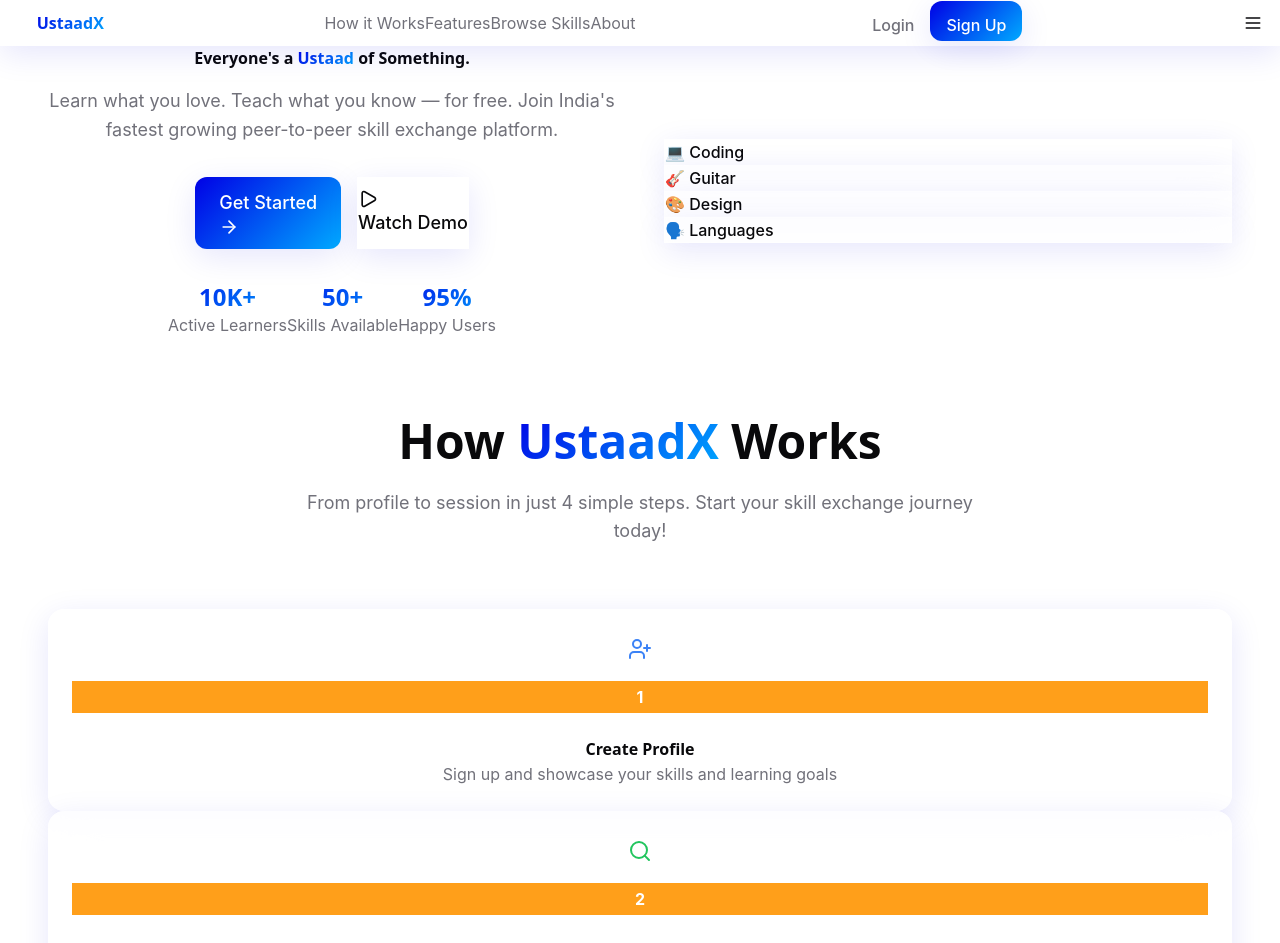
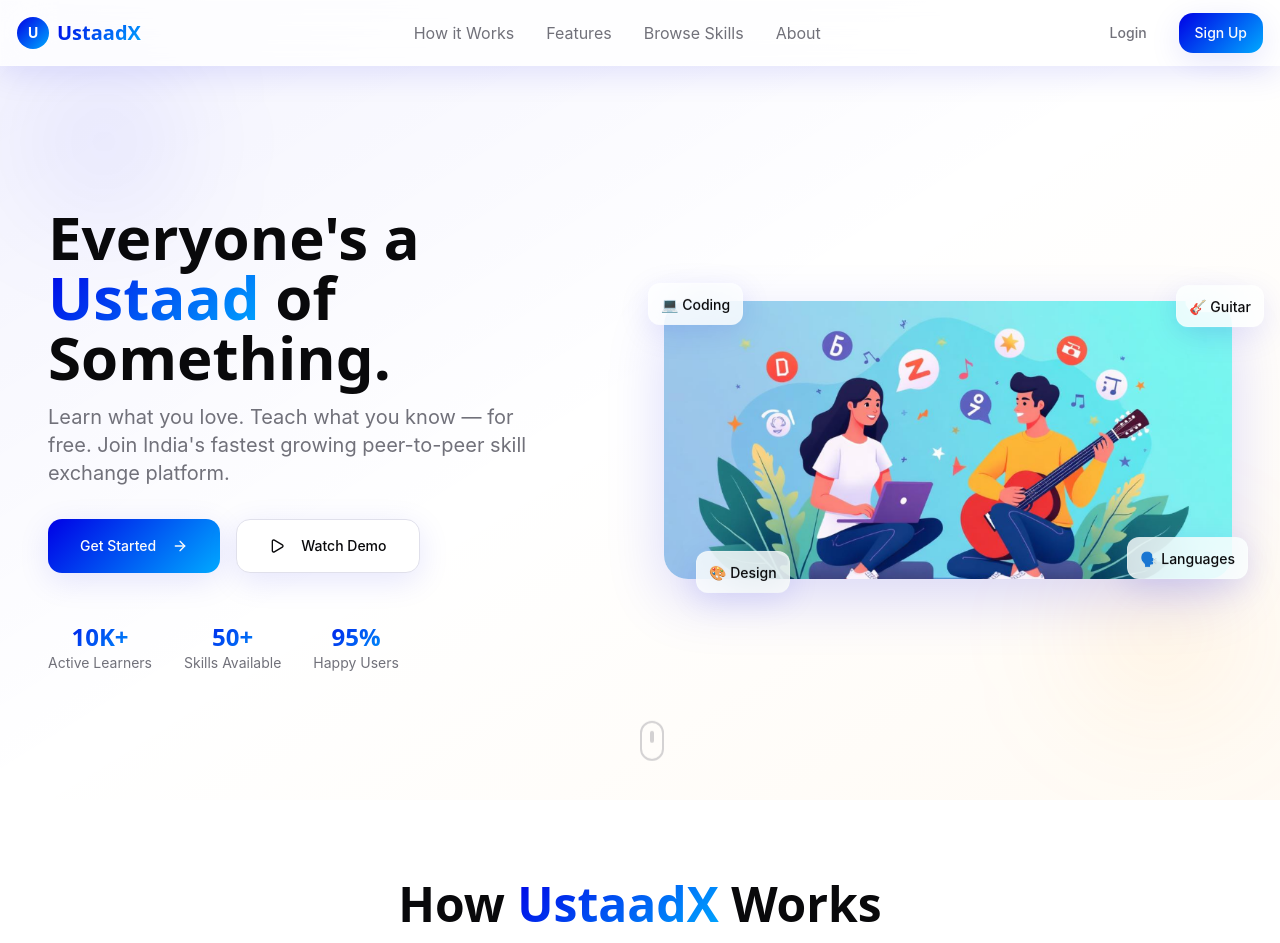
Before and after one commit to Ankitsgit/UstaadX, a React (Vite) app: page / in a window 1280 px wide. Shown: the top 943 px of the page. Built offline with nearby package versions, Linux system fonts and the light colour scheme.

Commit message:
minor updates

```diff
--- a/package.json
+++ b/package.json
@@ -14,7 +14,8 @@
     "react": "^19.1.0",
     "react-dom": "^19.1.0",
     "react-router-dom": "^7.6.3",
-    "react-toastify": "^11.0.5"
+    "react-toastify": "^11.0.5",
+    "tailwindcss-animate": "^1.0.7"
   },
   "devDependencies": {
     "@eslint/js": "^9.29.0",
--- a/src/components/Landing/Hero.jsx
+++ b/src/components/Landing/Hero.jsx
@@ -1,6 +1,6 @@
 import { ArrowRight, Play } from "lucide-react";
 import { Button } from "../Ui/Button";
-// import heroImage from "@/assets/hero-illustration.jpg";
+import hero from "../../assets/hero.png"
 
 const Hero = () => {
   return (
@@ -63,11 +63,11 @@
         {/* Right content - Hero Image */}
         <div className="relative animate-slide-in-right">
           <div className="relative">
-            {/* <img
-              src={heroImage}
+            <img
+              src={hero}
               alt="UstaadX Skill Exchange Platform"
               className="w-full h-auto rounded-3xl shadow-hover object-cover"
-            /> */}
+            />
             {/* Floating skill badges */}
             <div className="absolute -top-4 -left-4 glass-card px-3 py-2 rounded-xl float">
               <span className="text-sm font-medium">💻 Coding</span>
--- a/tailwind.config.js
+++ b/tailwind.config.js
@@ -1,4 +1,4 @@
-/** @type {import('tailwindcss').Config} */
+// /** @type {import('tailwindcss').Config} */
 // export default {
 //   content: [
 //     "./index.html",
@@ -13,13 +13,14 @@
 // }
 // import type { Config } from "tailwindcss";
 
-export default {
+/** @type {import('tailwindcss').Config} */
+module.exports = {
   darkMode: ["class"],
   content: [
-		"./pages/**/*.{ts,tsx}",
-		"./components/**/*.{ts,tsx}",
-		"./app/**/*.{ts,tsx}",
-		"./src/**/*.{ts,tsx}",
+    "./pages/**/*.{js,jsx}",
+    "./components/**/*.{js,jsx}",
+    "./app/**/*.{js,jsx}",
+    "./src/**/*.{js,jsx}",
   ],
   prefix: "",
   theme: {
@@ -27,13 +28,13 @@
       center: true,
       padding: '2rem',
       screens: {
-				'2xl': '1400px'
-			}
+        '2xl': '1400px',
+      },
     },
     extend: {
       fontFamily: {
-				'sans': ['Inter', 'system-ui', 'sans-serif'],
-				'heading': ['Poppins', 'system-ui', 'sans-serif'],
+        sans: ['Inter', 'system-ui', 'sans-serif'],
+        heading: ['Poppins', 'system-ui', 'sans-serif'],
       },
       colors: {
         border: 'hsl(var(--border))',
@@ -46,37 +47,37 @@
           light: 'hsl(var(--primary-light))',
           dark: 'hsl(var(--primary-dark))',
           foreground: 'hsl(var(--primary-foreground))',
-					glow: 'hsl(var(--primary-glow))'
+          glow: 'hsl(var(--primary-glow))',
         },
         secondary: {
           DEFAULT: 'hsl(var(--secondary))',
           foreground: 'hsl(var(--secondary-foreground))',
-					hover: 'hsl(var(--secondary-hover))'
+          hover: 'hsl(var(--secondary-hover))',
         },
         destructive: {
           DEFAULT: 'hsl(var(--destructive))',
-					foreground: 'hsl(var(--destructive-foreground))'
+          foreground: 'hsl(var(--destructive-foreground))',
         },
         muted: {
           DEFAULT: 'hsl(var(--muted))',
-					foreground: 'hsl(var(--muted-foreground))'
+          foreground: 'hsl(var(--muted-foreground))',
         },
         accent: {
           DEFAULT: 'hsl(var(--accent))',
           light: 'hsl(var(--accent-light))',
           dark: 'hsl(var(--accent-dark))',
           foreground: 'hsl(var(--accent-foreground))',
-					glow: 'hsl(var(--accent-glow))'
+          glow: 'hsl(var(--accent-glow))',
         },
         popover: {
           DEFAULT: 'hsl(var(--popover))',
-					foreground: 'hsl(var(--popover-foreground))'
+          foreground: 'hsl(var(--popover-foreground))',
         },
         card: {
           DEFAULT: 'hsl(var(--card))',
           foreground: 'hsl(var(--card-foreground))',
           glass: 'hsl(var(--card-glass))',
-					border: 'hsl(var(--card-border))'
+          border: 'hsl(var(--card-border))',
         },
         sidebar: {
           DEFAULT: 'hsl(var(--sidebar-background))',
@@ -86,47 +87,39 @@
           accent: 'hsl(var(--sidebar-accent))',
           'accent-foreground': 'hsl(var(--sidebar-accent-foreground))',
           border: 'hsl(var(--sidebar-border))',
-					ring: 'hsl(var(--sidebar-ring))'
-				}
+          ring: 'hsl(var(--sidebar-ring))',
+        },
       },
       backgroundImage: {
         'primary-gradient': 'var(--primary-gradient)',
         'accent-gradient': 'var(--accent-gradient)',
-				'background-gradient': 'var(--background-gradient)'
+        'background-gradient': 'var(--background-gradient)',
       },
       boxShadow: {
-				'glass': 'var(--shadow-glass)',
-				'hover': 'var(--shadow-hover)',
-				'accent': 'var(--shadow-accent)'
+        glass: 'var(--shadow-glass)',
+        hover: 'var(--shadow-hover)',
+        accent: 'var(--shadow-accent)',
       },
       borderRadius: {
         lg: 'var(--radius)',
         md: 'calc(var(--radius) - 2px)',
-				sm: 'calc(var(--radius) - 4px)'
+        sm: 'calc(var(--radius) - 4px)',
       },
       keyframes: {
         'accordion-down': {
-					from: {
-						height: '0'
-					},
-					to: {
-						height: 'var(--radix-accordion-content-height)'
-					}
+          from: { height: '0' },
+          to: { height: 'var(--radix-accordion-content-height)' },
         },
         'accordion-up': {
-					from: {
-						height: 'var(--radix-accordion-content-height)'
+          from: { height: 'var(--radix-accordion-content-height)' },
+          to: { height: '0' },
         },
-					to: {
-						height: '0'
-					}
-				}
       },
       animation: {
         'accordion-down': 'accordion-down 0.2s ease-out',
-				'accordion-up': 'accordion-up 0.2s ease-out'
-			}
-		}
+        'accordion-up': 'accordion-up 0.2s ease-out',
       },
-	plugins: [],
-} ;
+    },
+  },
+  plugins: [require("tailwindcss-animate")],
+};
```
Also changed, not shown: src/assets/hero.png (added), 1 other file (tests, documents, lock files or other folders). Lines whose indentation alone changed are shown as unchanged.
